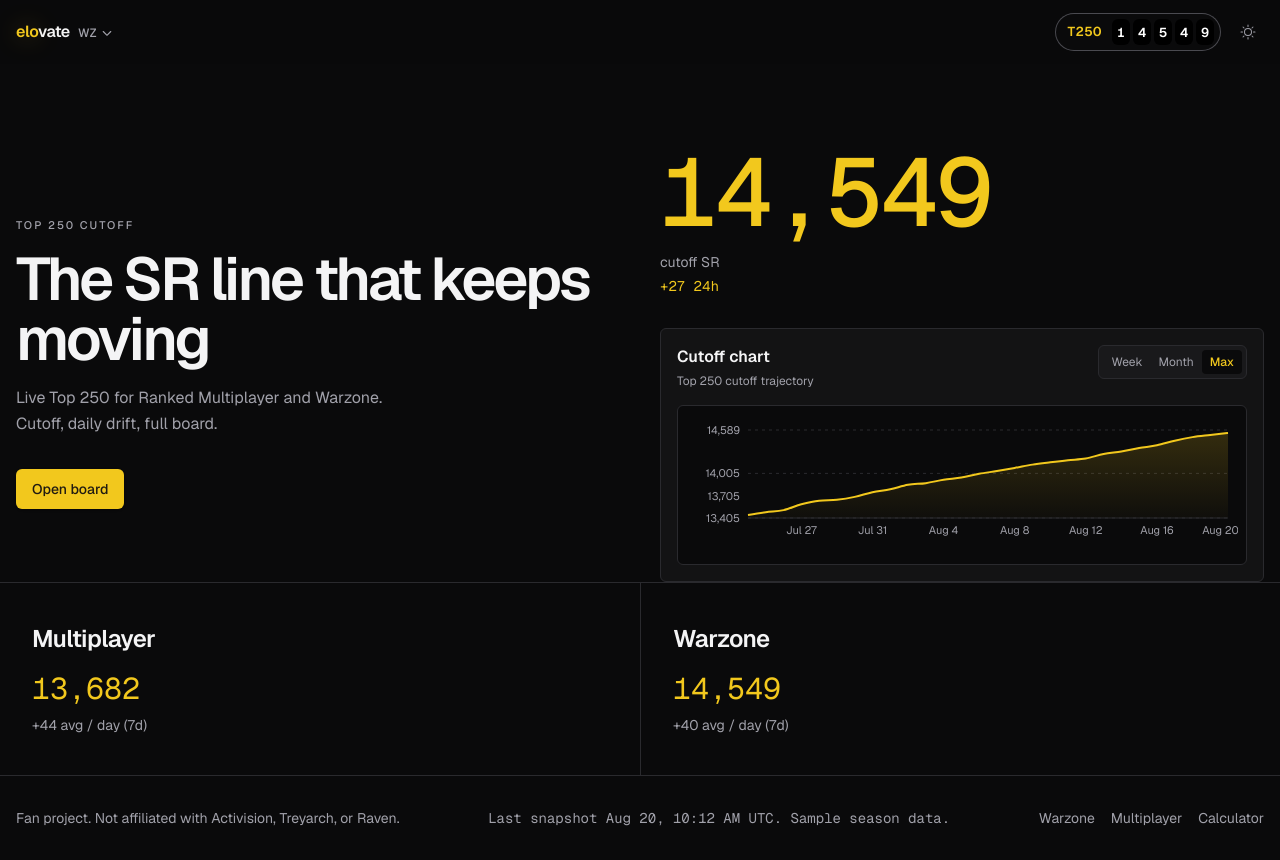
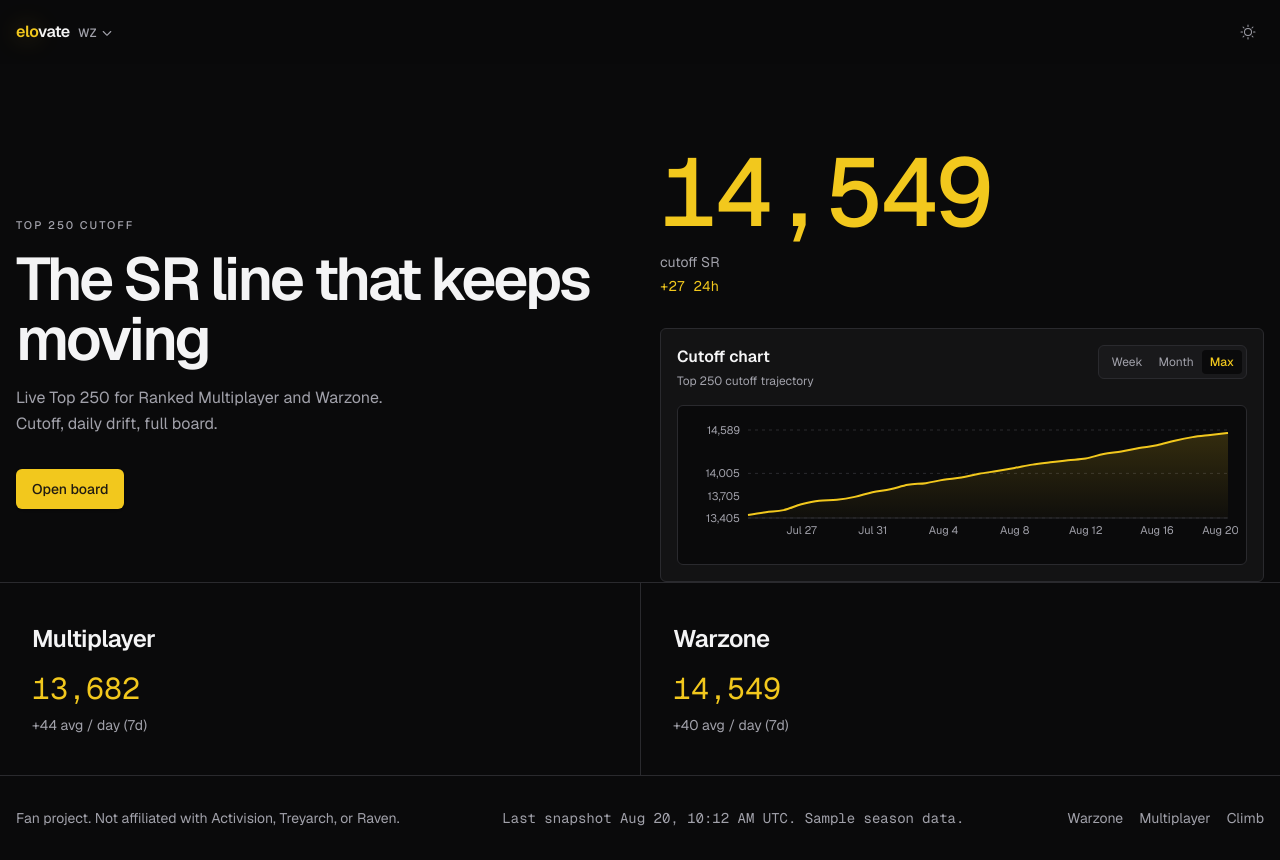
Before and after one commit to bubb4rd/elovate, a Next.js app: page / in a window 1280 px wide. Built offline with nearby package versions, Linux system fonts and the light colour scheme.

Commit message:
Hide the nav T250 counter and rename Calc to Climb.

```diff
--- a/src/app/mp/calc/page.tsx
+++ b/src/app/mp/calc/page.tsx
@@ -2,7 +2,7 @@ import { CalcPage } from "@/components/calc-page";
 import type { Metadata } from "next";
 
 export const metadata: Metadata = {
-  title: "MP climb calculator",
+  title: "MP Climb",
 };
 
 export default function MultiplayerCalc() {
--- a/src/app/wz/calc/page.tsx
+++ b/src/app/wz/calc/page.tsx
@@ -2,7 +2,7 @@ import { CalcPage } from "@/components/calc-page";
 import type { Metadata } from "next";
 
 export const metadata: Metadata = {
-  title: "WZ climb calculator",
+  title: "WZ Climb",
 };
 
 export default function WarzoneCalc() {
--- a/src/components/site-footer.tsx
+++ b/src/components/site-footer.tsx
@@ -22,7 +22,7 @@ export function SiteFooter({
             Multiplayer
           </Link>
           <Link href={calcHref} className="hover:text-foreground">
-            Calculator
+            Climb
           </Link>
         </nav>
       </div>
--- a/src/components/site-nav.tsx
+++ b/src/components/site-nav.tsx
@@ -2,9 +2,7 @@ import Link from "next/link";
 import { BrandWordmark } from "@/components/brand-wordmark";
 import { ModeSelect } from "@/components/mode-select";
 import { SeasonSelect } from "@/components/season-select";
-import { T250Counter } from "@/components/t250-counter";
 import { ThemeToggle } from "@/components/theme-toggle";
-import { getActiveSeason, getBoardMetrics } from "@/lib/data/queries";
 import { zIndex } from "@/lib/z-index";
 import { cn } from "@/lib/utils";
 import type { Mode, Season } from "@/lib/data/types";
@@ -21,7 +19,6 @@ export function SiteNav({
   tool?: "board" | "calc";
 }) {
   const liveMode = mode ?? "wz";
-  const liveMetrics = getBoardMetrics(liveMode, getActiveSeason().id);
   const activeSeason = seasons.find((s) => s.isActive);
   const onArchivedBoard = Boolean(
     mode && seasonId && activeSeason && seasonId !== activeSeason.id,
@@ -58,7 +55,7 @@ export function SiteNav({
               |
             </span>
             <ToolLink href={calcHref} active={tool === "calc"}>
-              Calc
+              Climb
             </ToolLink>
           </nav>
         ) : null}
@@ -66,9 +63,6 @@ export function SiteNav({
           <SeasonSelect mode={mode} seasonId={seasonId} seasons={seasons} />
         ) : null}
         <div className="ml-auto flex items-center gap-3">
-          {liveMetrics ? (
-            <T250Counter cutoffSr={liveMetrics.cutoffSr} mode={liveMode} />
-          ) : null}
           <ThemeToggle />
         </div>
       </div>
```
